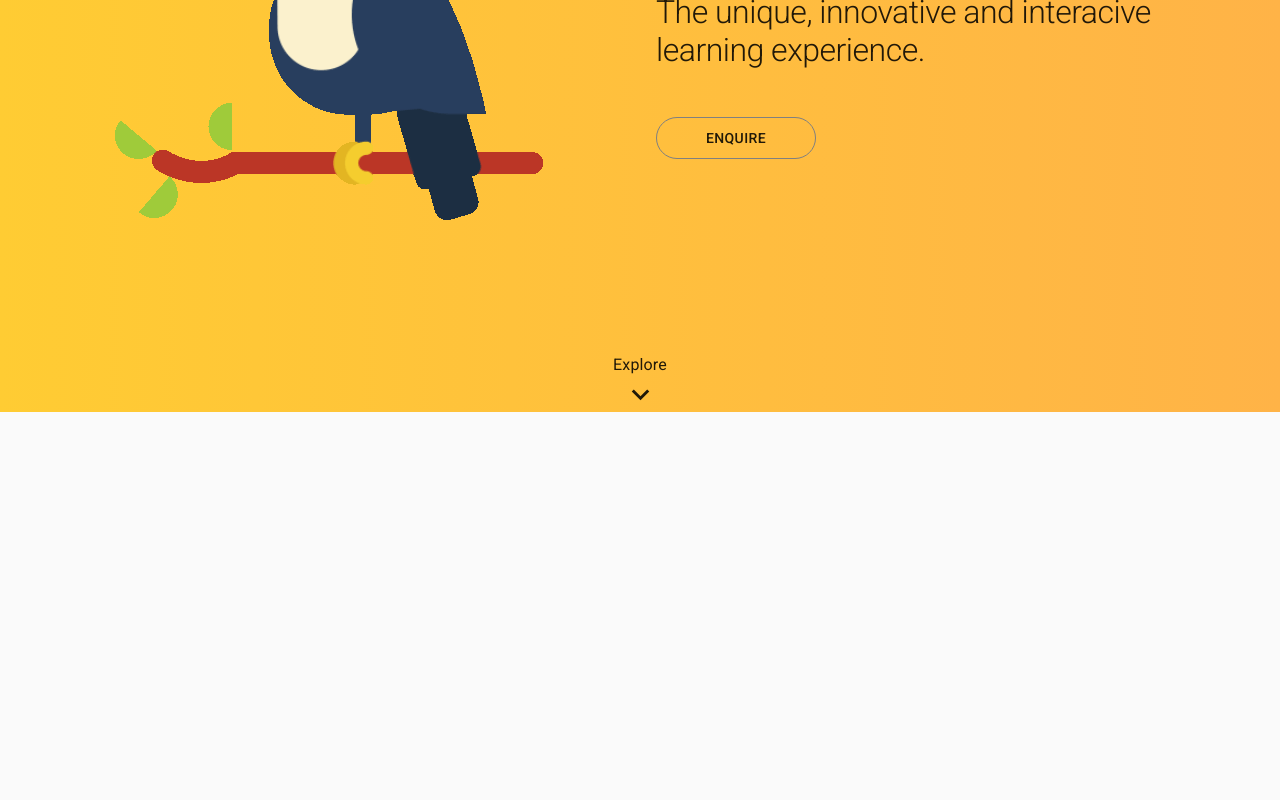
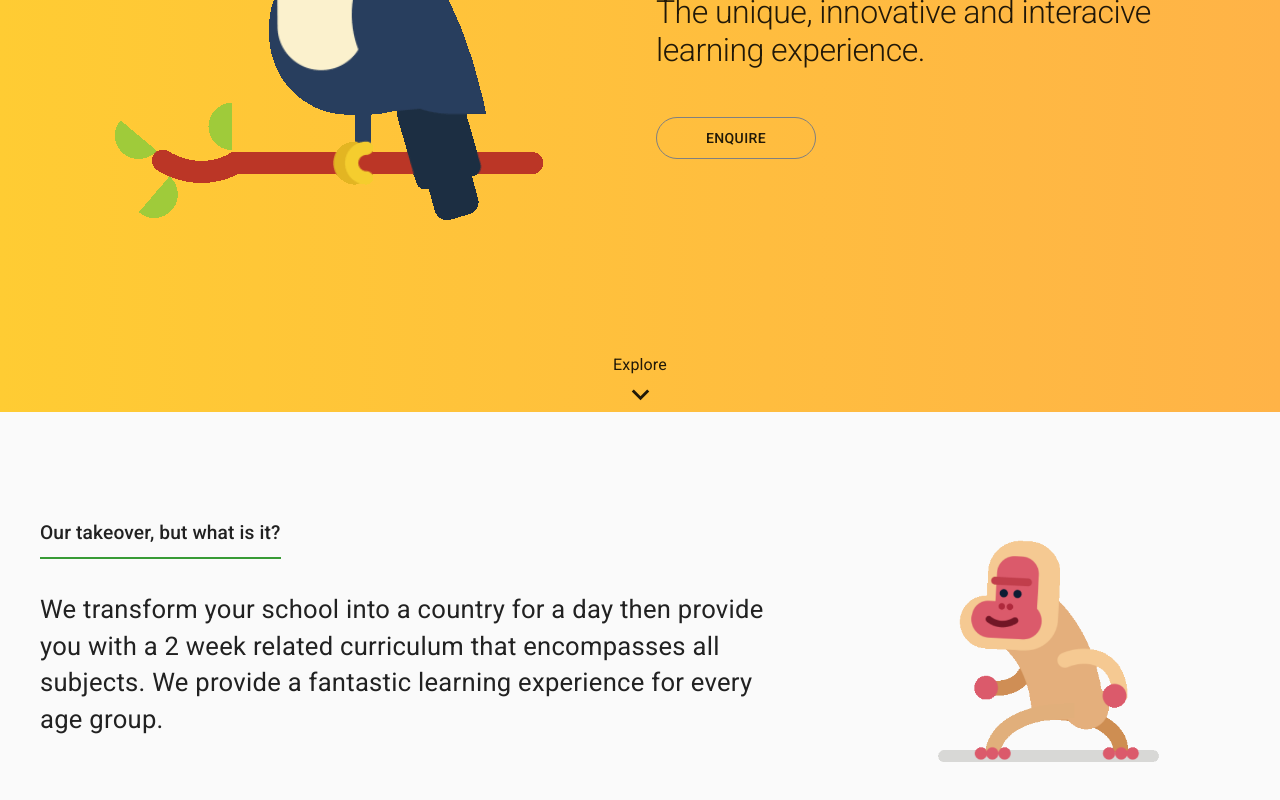
Before and after one commit to maanizfar/panacloud-bc2020-5, a React (Create React App) app: page / in a window 1280 px wide. Shown: the part 388-1188 px from the top of the page. Before the commit the page ends 800 px from the top, so only its background shows below. Built offline with nearby package versions, Linux system fonts and the light colour scheme.

Commit message:
create WhatIsIt

```diff
--- a/src/App.js
+++ b/src/App.js
@@ -1,12 +1,14 @@
 import React from "react";
 import Header from "./components/Header";
 import { CssBaseline } from "@material-ui/core";
+import WhatIsIt from "./components/WhatIsIt";
 
 function App() {
   return (
     <>
       <CssBaseline />
       <Header />
+      <WhatIsIt />
     </>
   );
 }
--- /dev/null
+++ b/src/components/WhatIsIt.jsx
@@ -0,0 +1,98 @@
+import React from "react";
+import { makeStyles } from "@material-ui/core/styles";
+import { Typography, Container } from "@material-ui/core";
+
+const useStyles = makeStyles((theme) => ({
+  container: {
+    display: "flex",
+    alignItems: "center",
+    paddingTop: theme.spacing(4),
+    paddingBottom: theme.spacing(4),
+
+    [theme.breakpoints.down("sm")]: {
+      flexDirection: "column",
+    },
+  },
+
+  descWrapper: {
+    height: "100%",
+    padding: theme.spacing(2),
+    display: "flex",
+    flexDirection: "column",
+    justifyContent: "center",
+  },
+
+  gifContainer: {
+    display: "flex",
+    justifyContent: "center",
+    alignItems: "center",
+    height: 400,
+
+    [theme.breakpoints.down("xs")]: {
+      height: 220,
+    },
+  },
+
+  gif: {
+    width: "auto",
+    height: "100%",
+  },
+
+  questionContainer: {
+    display: "flex",
+    paddingTop: theme.spacing(2),
+    paddingBottom: theme.spacing(4),
+
+    [theme.breakpoints.down("sm")]: {
+      justifyContent: "center",
+    },
+  },
+
+  questionText: {
+    display: "inline-block",
+    paddingBottom: theme.spacing(1),
+    border: "0px solid",
+    borderColor: theme.palette.green,
+    borderBottomWidth: "2px",
+  },
+
+  text: {
+    marginBottom: theme.spacing(6),
+    [theme.breakpoints.down("xs")]: {
+      marginBottom: theme.spacing(2),
+    },
+
+    [theme.breakpoints.down("sm")]: {
+      textAlign: "center",
+    },
+  },
+}));
+
+const WhatIsIt = () => {
+  const classes = useStyles();
+
+  return (
+    <section>
+      <Container className={classes.container}>
+        <div className={classes.descWrapper}>
+          <div className={classes.questionContainer}>
+            <Typography variant="h6" className={classes.questionText}>
+              Our takeover, but what is it?
+            </Typography>
+          </div>
+
+          <Typography variant="body2" className={classes.text}>
+            We transform your school into a country for a day then provide you
+            with a 2 week related curriculum that encompasses all subjects. We
+            provide a fantastic learning experience for every age group.
+          </Typography>
+        </div>
+        <div className={classes.gifContainer}>
+          <img src="images/macaque.gif" alt="tucan" className={classes.gif} />
+        </div>
+      </Container>
+    </section>
+  );
+};
+
+export default WhatIsIt;
--- a/src/styles.js
+++ b/src/styles.js
@@ -28,5 +28,13 @@ export const theme = createMuiTheme({
         fontSize: "1rem",
       },
     },
+
+    body2: {
+      fontSize: "1.6rem",
+
+      "@media (max-width:644px)": {
+        fontSize: "1rem",
+      },
+    },
   },
 });
```
Also changed, not shown: public/images/macaque.gif (added).
